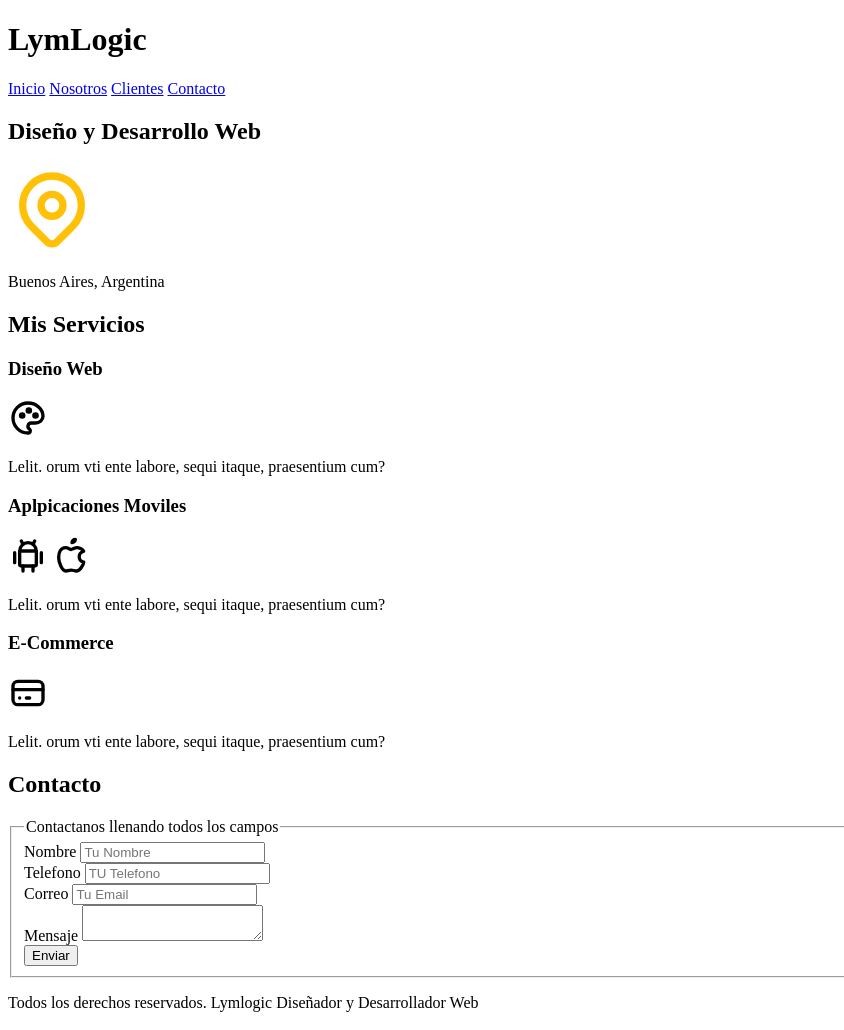
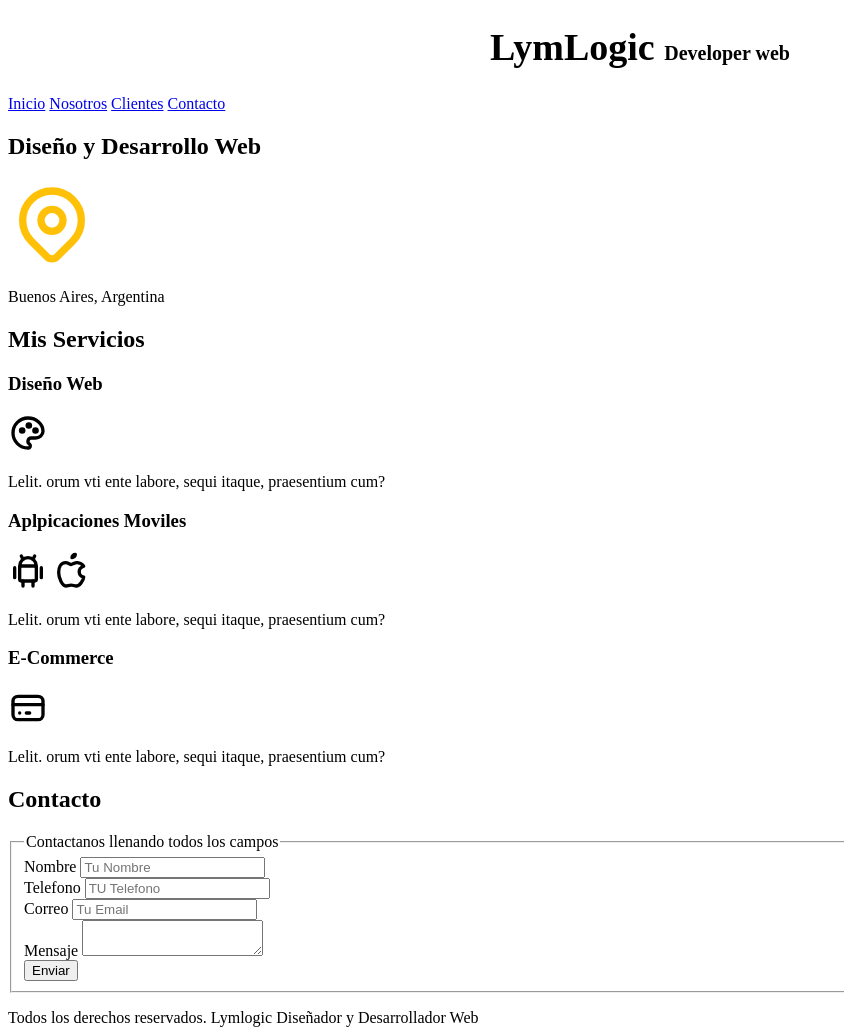
Before and after one commit to LeonelMedina22/nuevo_proyectow_web, a plain HTML site: page index.html in a window 1280 px wide. Shown: the whole page, without its empty margins (0-844 px from the left). Drawn offline with Linux system fonts and the light colour scheme.

Commit message:
se modifico

```diff
--- a/estilos/estilos.css
+++ b/estilos/estilos.css
@@ -0,0 +1,16 @@
+html {
+    font-size: 62.5%;
+}
+
+body {
+    font-size: 16px;
+}
+
+h1 {
+    text-align: center;
+    font-size: 3.8rem;
+}
+
+span {
+    font-size: 2rem;
+}
--- a/index.html
+++ b/index.html
@@ -10,7 +10,7 @@
 <body>
 
     <header>
-        <h1>LymLogic</h1>    <!--TITULO DE MI PAGINA-->
+        <h1>LymLogic <span>Developer web</span></h1>    <!--TITULO DE MI PAGINA-->
 
     </header>
 
```
